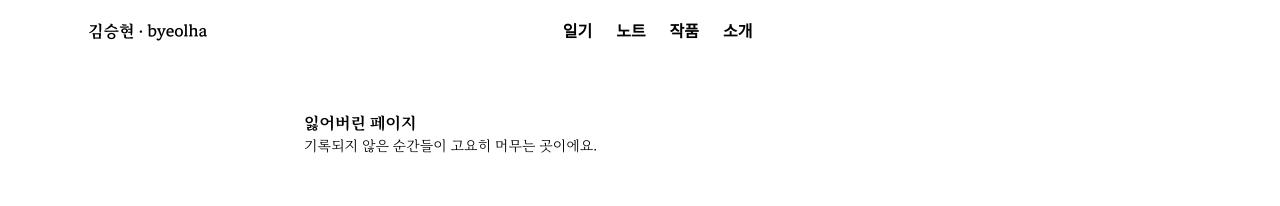
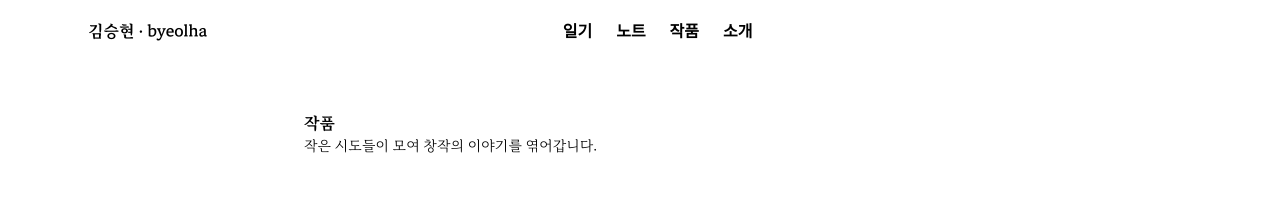
Before and after one commit to ZETA-A/byeolha.me, a Next.js app: page /project in a window 1280 px wide. Before the commit this address had no page. Shown: the top 206 px of the page. Built offline with nearby package versions, Linux system fonts and the light colour scheme; some icons are missing; a web font is replaced by a local one.

Commit message:
❤️ 페이지: 전체 케치프레이즈 변경

```diff
--- a/app/diary/page.tsx
+++ b/app/diary/page.tsx
@@ -6,7 +6,7 @@ export default function Diary() {
         <div>
             <PageHeader
                 title="일기"
-                catchphrase="매일의 소중한 순간들이 모여 하루를 특별한 이야기로 완성해요."
+                catchphrase="매일의 소중한 순간들이 모여 하루를 특별한 이야기로 완성합니다."
             />
             <PostList category="diary" />
         </div>
--- a/app/note/page.tsx
+++ b/app/note/page.tsx
@@ -6,7 +6,7 @@ export default function Note() {
         <div>
             <PageHeader
                 title="노트"
-                catchphrase="함께 배우고 기록하는 공간으로 초대할게요."
+                catchphrase="함께 배우고 기록하는 공간으로 초대합니다."
             />
             <PostList category="note" />
         </div>
--- a/app/page.tsx
+++ b/app/page.tsx
@@ -4,7 +4,7 @@ export default function Home() {
     return (
         <PageHeader
             title="표지"
-            catchphrase="이곳은 모든 이야기의 첫 페이지, 그리고 여정의 시작이에요."
+            catchphrase="이곳은 모든 이야기의 첫 페이지, 잔잔하게 시작되는 여정입니다."
         />
     );
 }
--- /dev/null
+++ b/app/profile/page.tsx
@@ -0,0 +1,12 @@
+import PageHeader from '@/components/layout/PageHeader';
+
+export default function Profile() {
+    return (
+        <div>
+            <PageHeader
+                title="김승현"
+                catchphrase="작은 시도들이 모여 창작의 이야기를 엮어갑니다."
+            />
+        </div>
+    );
+}
--- /dev/null
+++ b/app/project/page.tsx
@@ -0,0 +1,12 @@
+import PageHeader from '@/components/layout/PageHeader';
+
+export default function Project() {
+    return (
+        <div>
+            <PageHeader
+                title="작품"
+                catchphrase="작은 시도들이 모여 창작의 이야기를 엮어갑니다."
+            />
+        </div>
+    );
+}
```
